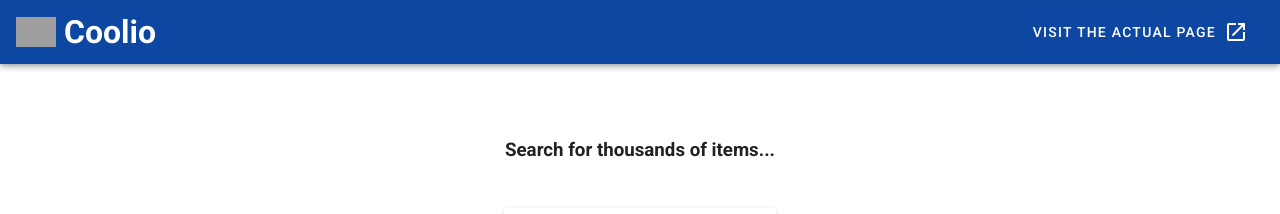
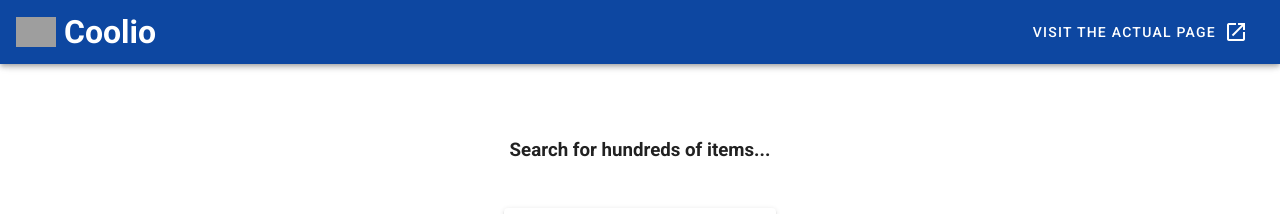
Before and after one commit to mehmeteyupoglu/coolio, a Vue app: page / in a window 1280 px wide. Shown: the top 214 px of the page. Built offline with nearby package versions, Linux system fonts and the light colour scheme; grey boxes are pictures that could not be loaded.

Commit message:
chore: fix typo

```diff
--- a/src/components/templates/home.vue
+++ b/src/components/templates/home.vue
@@ -3,7 +3,7 @@
     <v-row class="text-center align-items-center mt-2">
       <v-col class="mt-10 mb-4">
         <h3 class="button font-weight-bold mb-1">
-          Search for thousands of items...
+          Search for hundreds of items...
         </h3>
       </v-col>
       <v-col class="mb-2" cols="12">
```
